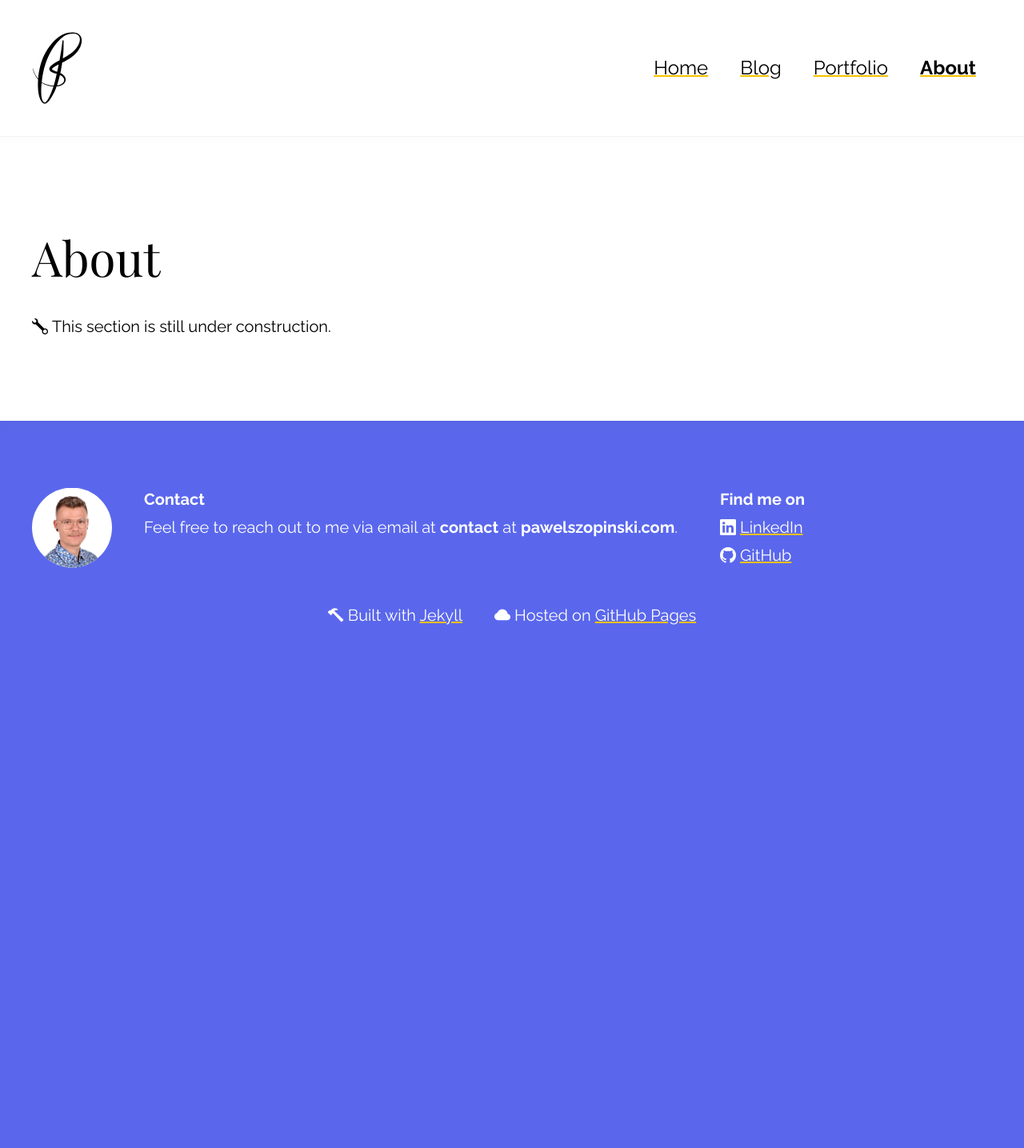
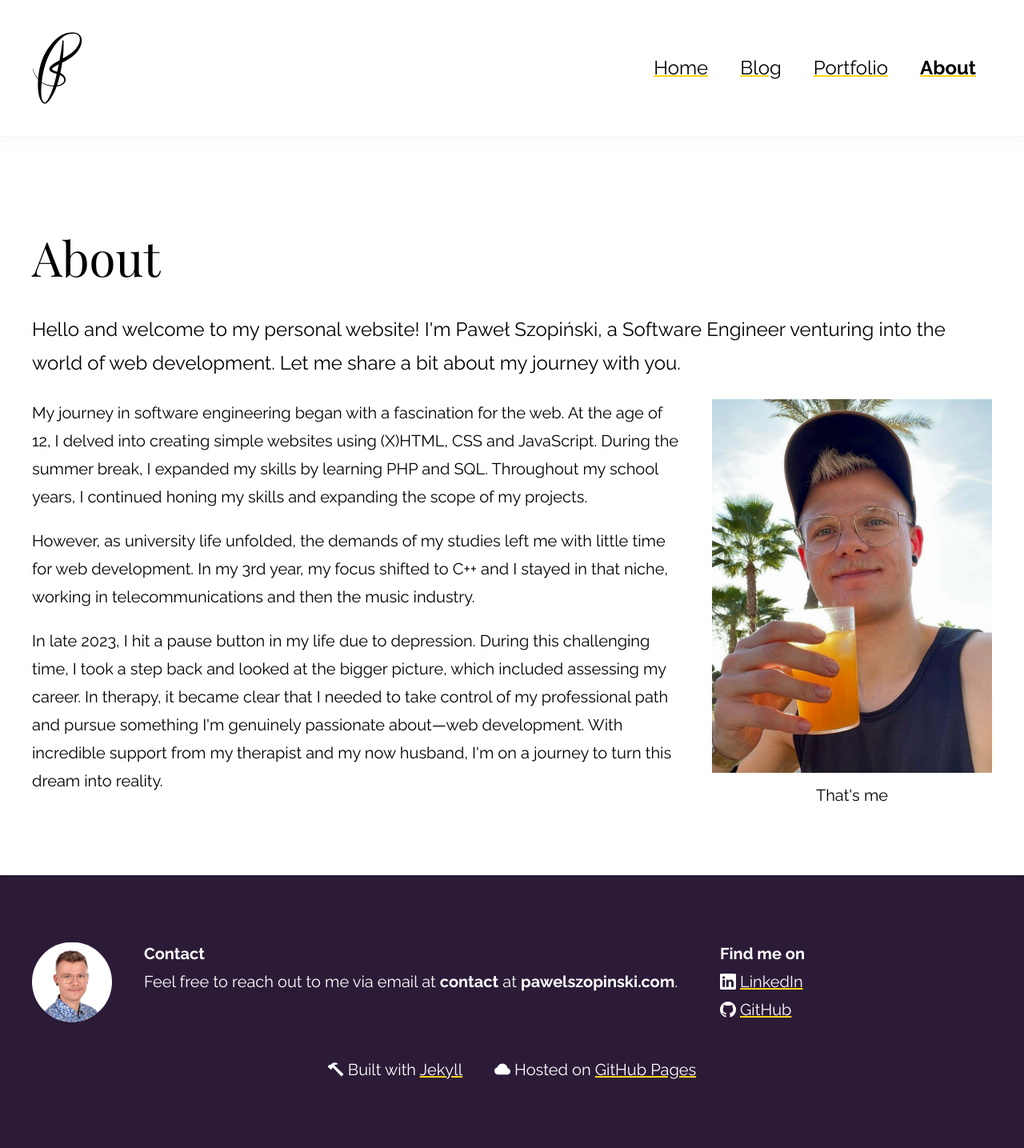
Before and after one commit to pszopinski/pszopinski.github.io, a Jekyll site: the page built from about.html, in a window 1280 px wide. Shown: the whole page at 80% size. Built offline with Jekyll 4.4.1, drawn with Linux system fonts in a browser that asks for light colours; some web fonts are replaced; before the commit the page ends 900 px from its top, so only the background shows below that.

Commit message:
Add content to the About page
Adjust color palette

```diff
--- a/about.html
+++ b/about.html
@@ -1,5 +1,45 @@
 ---
 title: About
+stylesheet_url: assets/css/about.css
 ---
 
-{% include under_construction.html %}
+<p class="big">
+  Hello and welcome to my personal website! I'm Paweł Szopiński, a Software
+  Engineer venturing into the world of web development. Let me share a bit about
+  my journey with you.
+</p>
+
+<figure>
+  <img
+    src="assets/images/holiday.jpg"
+    alt="A picture of Paweł"
+    width="600"
+    height="825"
+  />
+  <figcaption>That's me</figcaption>
+</figure>
+
+<p>
+  My journey in software engineering began with a fascination for the web. At
+  the age of 12, I delved into creating simple websites using (X)HTML, CSS and
+  JavaScript. During the summer break, I expanded my skills by learning PHP and
+  SQL. Throughout my school years, I continued honing my skills and expanding
+  the scope of my projects.
+</p>
+
+<p>
+  However, as university life unfolded, the demands of my studies left me with
+  little time for web development. In my 3rd year, my focus shifted to C++ and I
+  stayed in that niche, working in telecommunications and then the music
+  industry.
+</p>
+
+<p>
+  In late 2023, I hit a pause button in my life due to depression. During this
+  challenging time, I took a step back and looked at the bigger picture, which
+  included assessing my career. In therapy, it became clear that I needed to
+  take control of my professional path and pursue something I'm genuinely
+  passionate about&mdash;web development. With incredible support from my
+  therapist and my now husband, I'm on a journey to turn this dream into
+  reality.
+</p>
--- /dev/null
+++ b/assets/css/about.css
@@ -0,0 +1,14 @@
+.big {
+  font-size: 1.2em;
+}
+
+figure {
+  max-width: 350px;
+}
+
+@media (width >= 800px) {
+  figure {
+    float: right;
+    margin-left: var(--medium-gap);
+  }
+}
--- a/assets/css/base.css
+++ b/assets/css/base.css
@@ -16,8 +16,9 @@ html {
   --large-gap: calc(2 * var(--medium-gap));
   --bg-color: white;
   --text-color: black;
-  --accent-color: #f8c100;
-  --footer-bg-color: #5a67ec;
+  --shadow-color: rgba(0, 0, 0, 0.05);
+  --accent-color: #fcd51c;
+  --footer-bg-color: #2b1b37;
   --footer-text-color: white;
   --max-width: 1200px;
 
@@ -35,9 +36,10 @@ html {
 
 @media (prefers-color-scheme: dark) {
   html {
-    --bg-color: #333;
-    --text-color: #eee;
-    --footer-bg-color: #222;
+    --bg-color: #222;
+    --text-color: #ddd;
+    --shadow-color: rgba(0, 0, 0, 0.25);
+    --footer-bg-color: #150d1b;
     --footer-text-color: var(--text-color);
   }
 }
@@ -85,6 +87,17 @@ button.unstyled {
   cursor: pointer;
 }
 
+figure {
+  margin: auto;
+  text-align: center;
+}
+
+img {
+  max-width: 100%;
+  height: fit-content;
+  margin: auto;
+}
+
 .bold {
   font-weight: bold;
 }
@@ -122,8 +135,8 @@ button.unstyled {
 }
 
 .segment:not(.header) {
-  border-top: 1px solid rgba(0, 0, 0, 0.05);
-  box-shadow: inset 0 1rem 1rem -1rem rgba(0, 0, 0, 0.025);
+  border-top: 1px solid var(--shadow-color);
+  box-shadow: inset 0 1rem 1rem -1rem var(--shadow-color);
 }
 
 /* Header */
--- a/assets/css/home.css
+++ b/assets/css/home.css
@@ -7,7 +7,7 @@
 
 @media (prefers-color-scheme: dark) {
   #introduction {
-    background-color: var(--footer-bg-color);
+    background-color: color-mix(in srgb, var(--bg-color), black 25%);
   }
 }
 
```
Also changed, not shown: assets/images/holiday.jpg (added).
